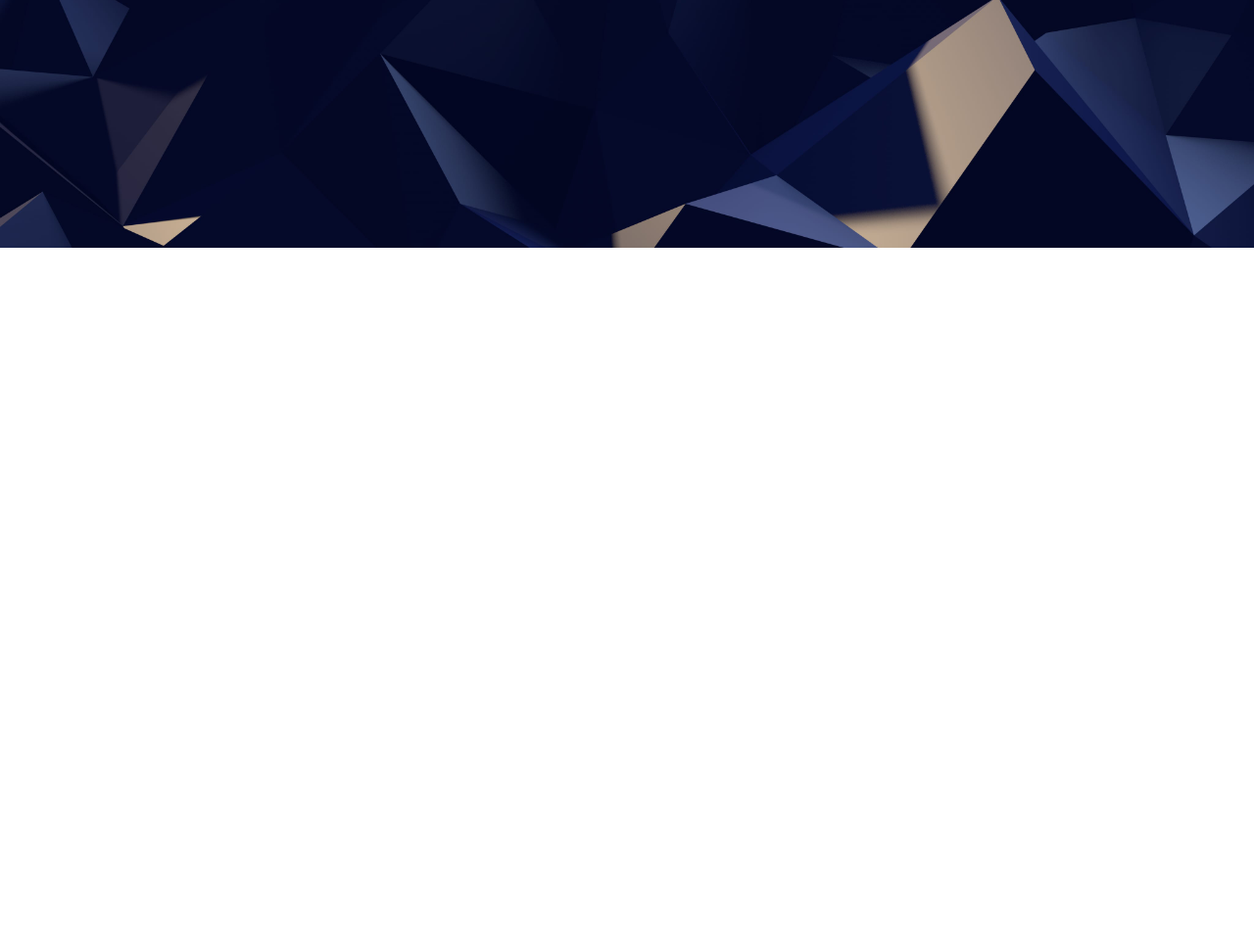
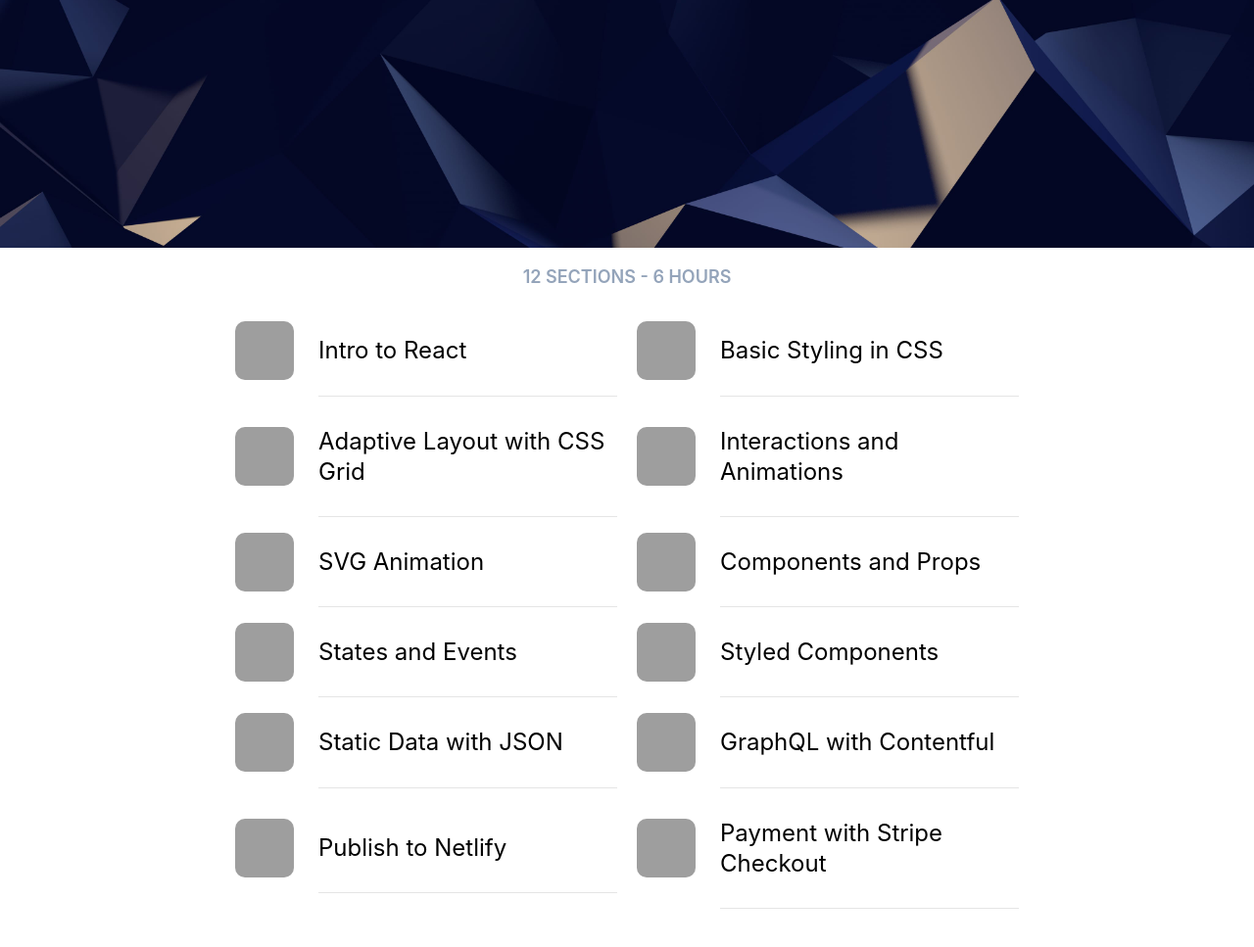
Before and after one commit to wintree86/gatsby-example, a Gatsby site: page / in a window 1280 px wide. Shown: the part 2155-3122 px from the top of the page at 98% size. Before the commit the page ends 2414 px from the top, so only its background shows below. Built offline with nearby package versions, Linux system fonts and the light colour scheme; Gatsby itself is replaced by a stand-in of ours; grey boxes are pictures that could not be loaded.

Commit message:
add static data

```diff
--- /dev/null
+++ b/src/components/Cell.js
@@ -0,0 +1,33 @@
+import React from 'react';
+import styled from 'styled-components';
+
+const Cell = props => (
+  <CellGroup>
+    <CellImage image={props.image} />
+    <CellTitle>{props.title}</CellTitle>
+  </CellGroup>
+)
+
+export default Cell;
+
+const CellGroup = styled.div`
+  display: grid;
+  grid-template-columns: 60px auto;
+  grid-gap: 25px;
+  align-items: center;
+`
+
+const CellTitle = styled.div`
+  font-size: 24px;
+  border-bottom: 1px solid rgba(0,0,0,0.1);
+  padding: 30px 0;
+`
+
+const CellImage = styled.div`
+  width: 60px;
+  height: 60px;
+  background: black;
+  border-radius: 10px;
+  background-image: url(${props => props.image});
+  background-size: 60px;
+`
--- a/src/pages/index.js
+++ b/src/pages/index.js
@@ -4,6 +4,9 @@ import Layout from '../components/layout'
 import Card from "../components/Card"
 import Section from "../components/Section"
 import Wave from "../components/Wave"
+import staticdata from '../../staticdata.json';
+import Cell from "../components/Cell";
+import styled from 'styled-components';
 
 const IndexPage = () => (
   <Layout>
@@ -39,8 +42,38 @@ const IndexPage = () => (
         title={"React for Designers"}
         text={"Learn how to build a modern site using React and the most efficient libraries to get your site/product online. Get familiar with components, Grid CSS, animations, interactions, dynamic data with Contentful and deploying your site with Netlify."}
       />
+
+      <SectionCaption>12 sections - 6 hours</SectionCaption>
+      <SectionCellGroup>
+        {
+          staticdata.cells.map(cell => (
+            <Cell title={cell.title} image={cell.image}/>
+          ))
+        }
+      </SectionCellGroup>
     </div>
   </Layout>
 )
 
-export default IndexPage
+export default IndexPage;
+
+const SectionCaption = styled.p`
+  font-weight: 600;
+  font-size: 18px;
+  text-transform: uppercase;
+  color: #94a4ba;
+  text-align: center;
+`
+
+const SectionCellGroup = styled.div`
+  max-width: 800px;
+  margin: 0 auto 100px;
+  display: grid;
+  grid-template-columns: repeat(2, 1fr);
+  grid-column-gap: 20px;
+  padding: 0 20px;
+
+  @media (max-width: 800px) {
+    grid-template-columns: repeat(1, 1fr);
+  }
+`
--- /dev/null
+++ b/staticdata.json
@@ -0,0 +1,52 @@
+{
+  "cells": [
+    {
+      "title": "Intro to React",
+      "image": "https://cl.ly/1U1F170x3D0L/download/logo-react-small.png"
+    },
+    {
+      "title": "Basic Styling in CSS",
+      "image": "https://cl.ly/1U1F170x3D0L/download/logo-react-small.png"
+    },
+    {
+      "title": "Adaptive Layout with CSS Grid",
+      "image": "https://cl.ly/1U1F170x3D0L/download/logo-react-small.png"
+    },
+    {
+      "title": "Interactions and Animations",
+      "image": "https://cl.ly/1U1F170x3D0L/download/logo-react-small.png"
+    },
+    {
+      "title": "SVG Animation",
+      "image": "https://cl.ly/1U1F170x3D0L/download/logo-react-small.png"
+    },
+    {
+      "title": "Components and Props",
+      "image": "https://cl.ly/1U1F170x3D0L/download/logo-react-small.png"
+    },
+    {
+      "title": "States and Events",
+      "image": "https://cl.ly/1U1F170x3D0L/download/logo-react-small.png"
+    },
+    {
+      "title": "Styled Components",
+      "image": "https://cl.ly/1U1F170x3D0L/download/logo-react-small.png"
+    },
+    {
+      "title": "Static Data with JSON",
+      "image": "https://cl.ly/1U1F170x3D0L/download/logo-react-small.png"
+    },
+    {
+      "title": "GraphQL with Contentful",
+      "image": "https://cl.ly/1U1F170x3D0L/download/logo-react-small.png"
+    },
+    {
+      "title": "Publish to Netlify",
+      "image": "https://cl.ly/1U1F170x3D0L/download/logo-react-small.png"
+    },
+    {
+      "title": "Payment with Stripe Checkout",
+      "image": "https://cl.ly/1U1F170x3D0L/download/logo-react-small.png"
+    }
+  ]
+}
```
